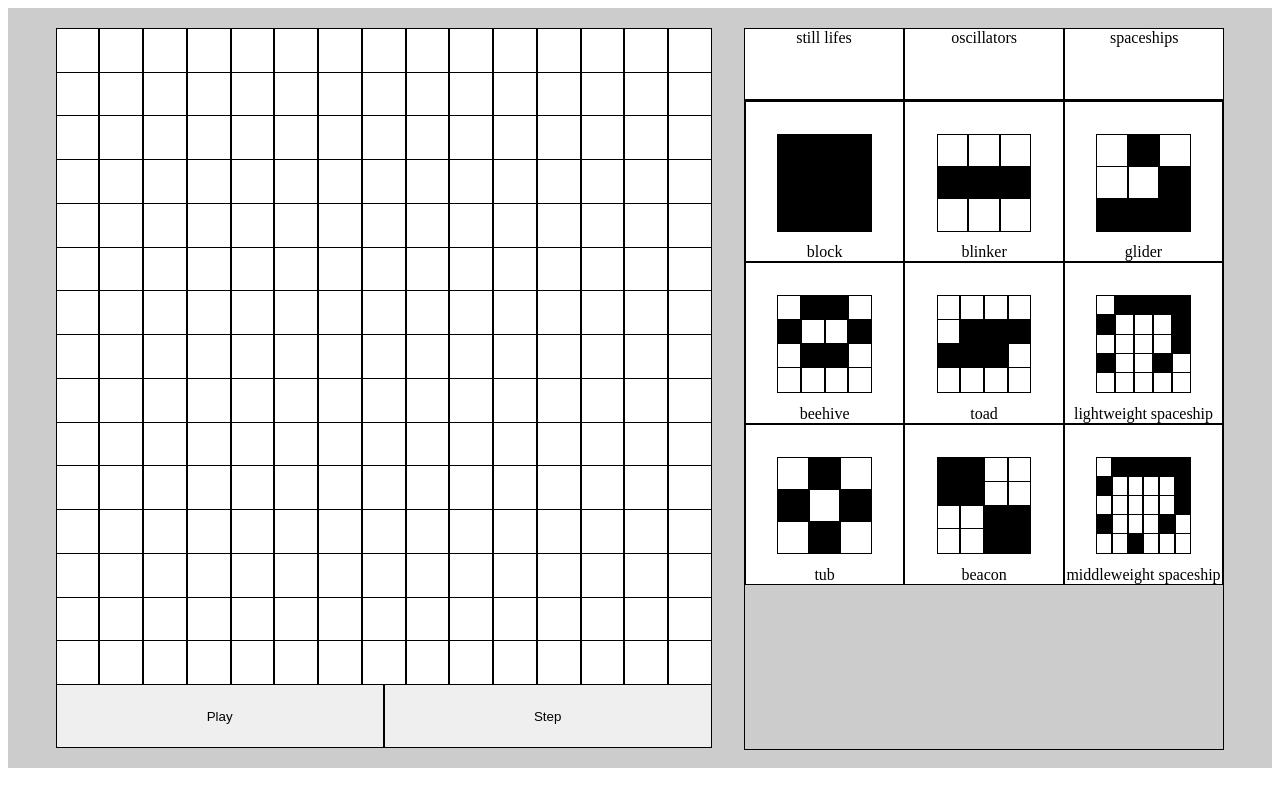
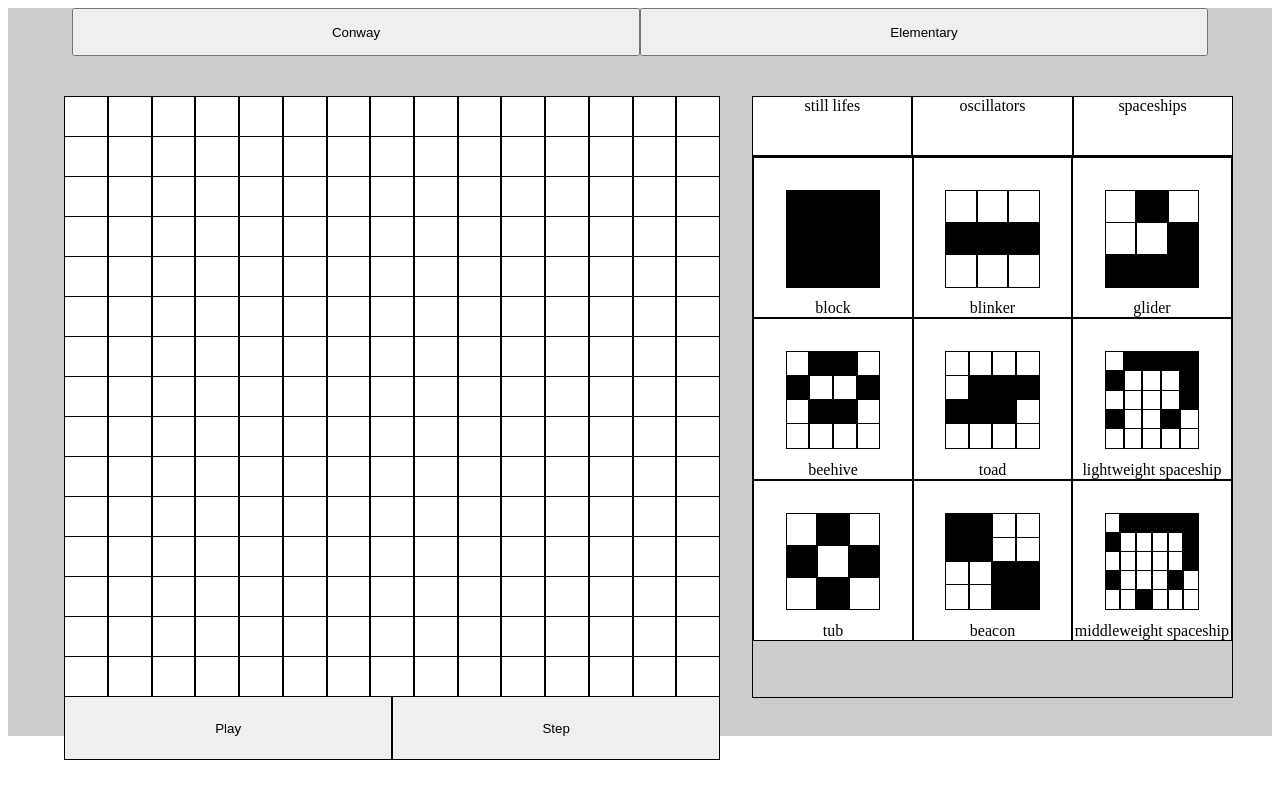
Before and after one commit to TCooper1996/CellularExplorer, a React (Create React App) app: page / in a window 1280 px wide. Built offline with nearby package versions, Linux system fonts and the light colour scheme.

Commit message:
Basic Elementary Automata works for arbitrary rules.

```diff
--- a/src/index.css
+++ b/src/index.css
@@ -15,8 +15,8 @@
   display: inline-flex;
   justify-content: space-around;
   width: 95%;
-  height: 90vh;
-  margin: 20px;
+  height: 75vh;
+  margin: 40px;
 }
 
 #mainDiv > div {
@@ -25,7 +25,6 @@
 
 #mainBoard {
   width: 82vh;
-  height: 82vh;
 }
 
 #mainBoardContainer button {
@@ -114,7 +113,6 @@
   padding: 0;
   width: 100%;
   height: 100%;
-
 }
 
 #board .cell {
@@ -182,3 +180,28 @@
   width: 100%;
   margin: 0;
 }
+
+/*--------- Elementary Board--------------*/
+#ElementaryMainDiv {
+  width: 80vw;
+  margin: auto;
+}
+
+
+#ElementaryMainDiv .cell {
+  width: 2vw;
+  height: 2vw;
+}
+
+/*--------- Menu Bar -----------*/
+#menuBar {
+  display: flex;
+  padding-left: 5vw;
+  padding-right: 5vw;
+  height: 6vh;
+}
+
+#menuBar button {
+  width: 100%;
+  height: 100%;
+}
--- a/src/index.tsx
+++ b/src/index.tsx
@@ -1,4 +1,4 @@
-import React from 'react';
+import React, {useState, SyntheticEvent} from 'react';
 import ReactDOM from 'react-dom';
 import './index.css';
 import {patterns} from './cellPatterns'
@@ -7,8 +7,30 @@ type booleanGrid = boolean[][]
 type patternObj = {name: string, pattern: booleanGrid}
 enum GridType {MainGrid, Minigrid}
 
+function App(props:{}){
+  //const apps = [{component:Conway}, {component:Wolfram}]
+const apps = [{name: "Conway", component: <Conway></Conway>}, {name: "Elementary", component: <Elementary></Elementary>}]
 
-class Game extends React.Component<{}, {size: number, board: booleanGrid, shadowBuffer: booleanGrid, running: boolean, timer: NodeJS.Timeout, dragBuffer?: booleanGrid, currentPatternBuffered?: string}>{
+  const [appIndex, setAppIndex] = useState(0)
+
+  return(
+    <div id={"App"}>
+      <div id={"menuBar"}>
+        {apps.map((app, ind) => {
+          const onClick = () => {setAppIndex(ind)}
+        return <button onClick={onClick}>{apps[ind].name}</button>
+        })}
+      </div>
+
+      <div>
+        {apps[appIndex].component}
+      </div>
+    </div>
+  )
+}
+
+
+class Conway extends React.Component<{}, {size: number, board: booleanGrid, shadowBuffer: booleanGrid, running: boolean, timer: NodeJS.Timeout, dragBuffer?: booleanGrid, currentPatternBuffered?: string}>{
 
   constructor(props: {}){
     super(props)
@@ -247,6 +269,111 @@ PrefabPreview(props: {name: string, pattern: booleanGrid}){
   }
 }
 
+class Elementary extends React.Component<{}, {rule: string, size: number, stepFunc: (parents: boolean[]) => boolean}>{
+  constructor(props: {}){
+    super(props)
+    const size = 25
+    const rule = "18"
+
+    this.handleSubmit = this.handleSubmit.bind(this)
+    this.handleTextChange = this.handleTextChange.bind(this)
+    this.handleTextChange2 = this.handleTextChange2.bind(this)
+
+    this.state = {size: size, rule: rule, stepFunc: this.createStepFunction(parseInt(rule))}
+  }
+
+  handleTextChange(event: SyntheticEvent){
+    const target = event.target as HTMLTextAreaElement
+    this.setState({rule: target.value})
+  }
+
+  handleSubmit(event: SyntheticEvent){
+    const intRule = parseInt(this.state.rule)
+    if (isNaN(intRule)){
+      alert("String must be numeric")
+      return
+    }
+
+    this.setState({stepFunc: this.createStepFunction(intRule)})
+    event.preventDefault()
+  }
+
+  handleTextChange2(event: SyntheticEvent){
+    const target = event.target as HTMLTextAreaElement
+
+    const intRule = parseInt(target.value)
+    if (isNaN(intRule)){
+      alert("String must be numeric")
+      return
+    }
+
+    this.setState({stepFunc: this.createStepFunction(intRule), rule: target.value})
+    event.preventDefault()
+
+  }
+
+  createStepFunction(rule: number){
+    return (parents: boolean[]) => {
+      // The parents value is a list of true/false values that must be interpeted as a binary number in order to bitshift the rule
+      // The map call turns each true value into a power of two based on it's position, and the reduce sums them up.
+      //Then we modulo 2 and compare against 1 in order to return true if the last bit is a 1, and 0 otherwise.
+      return (rule >> parents.map((val, ind) => val ? 2**(2-ind) : 0)
+                            .reduce((x, y) => x + y)) % 2 === 1
+    }
+
+  }
+
+  render(){
+    return <div id={"ElementaryMainDiv"}>
+      <form onSubmit={this.handleSubmit}>
+        <label>
+          Enter rule #
+          <input type="text" value={this.state.rule} onChange={this.handleTextChange2}></input>
+        </label>
+        <input type="submit" value="Submit"></input>
+      </form>
+      <br/>
+      <ElementaryBoard stepFunc={this.state.stepFunc}/>
+    </div>
+  }
+
+}
+
+function ElementaryBoard(props: {stepFunc: (parents: boolean[]) => boolean}){
+  const width = 39
+  const height = 25
+  let previousRow = Array(width).fill(null).map((_, index) => index === Math.floor(width/2))
+  const board: boolean[][] = Array(height).fill(null).map(_ => Array(width).fill(false))
+  board[0] = previousRow.slice()
+  for (let r = 1; r < height; r ++){
+    for (let c = 0; c < width; c ++){
+      let parents = []
+      if (c === 0){
+        parents = [false].concat(previousRow.slice(0,2))
+      }else if (c === width-1){
+        parents = previousRow.slice(-2,-1).concat([false])
+      }else{
+        parents = previousRow.slice(c - 1, c + 2)
+      }
+      board[r][c] = props.stepFunc(parents)
+    }
+    previousRow = board[r].slice()
+  }
+
+  return(<div className="boardGrid">
+    {board.map((row, rowIndex) =>
+      <ul key={rowIndex} className="boardRow">
+        {row.map((cell, cellIndex) =>
+          <li key={rowIndex*width + cellIndex} className={(cell) ? "cell alive" : "cell dead"}>
+
+          </li>
+        )}
+      </ul>
+    )}
+    </div>
+  )
+}
+
 
 function PlayButton(props: {onClick: () => void, text: string}){
   return <button className={"playButton"} onClick={props.onClick}>{props.text}</button>
@@ -270,6 +397,6 @@ function judge(isAlive: boolean, neighbors: number){
 
 
 ReactDOM.render(
-  <Game>hello</Game>,
+  <App></App>,
   document.getElementById('root')
 )
```
